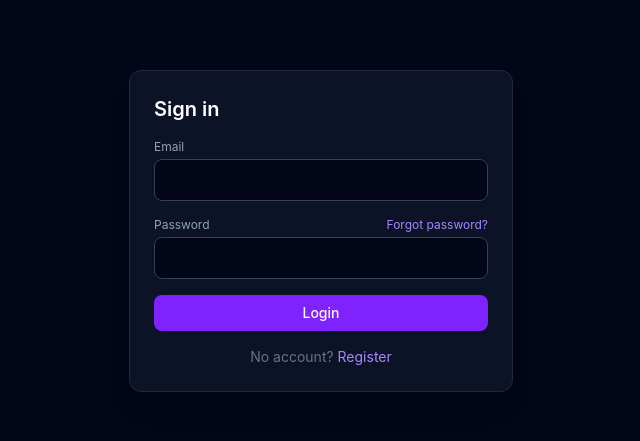
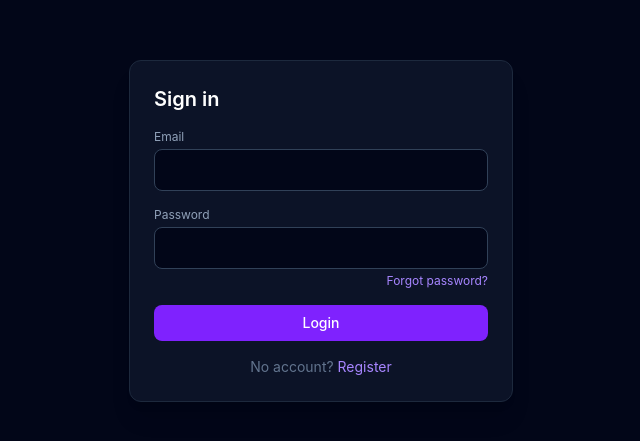
Before and after one commit to Vorpholomey/chat_sib, a React (Vite) app in the folder frontend/: page /login in a window 1280 px wide. Shown: the part 169-610 px from the top of the page, without its empty margins (319-959 px from the left). Built offline with nearby package versions, Linux system fonts and the light colour scheme.

Commit message:
Replace forgot link

```diff
--- a/frontend/src/pages/LoginPage.tsx
+++ b/frontend/src/pages/LoginPage.tsx
@@ -73,8 +73,15 @@ export function LoginPage() {
           />
         </div>
         <div>
-          <div className="mb-1 flex items-center justify-between gap-2">
-            <label className="block text-xs text-slate-400">Password</label>
+          <label className="mb-1 block text-xs text-slate-400">Password</label>
+          <input
+            type="password"
+            required
+            className="w-full rounded-lg border border-slate-700 bg-slate-950 px-3 py-2 text-base"
+            value={password}
+            onChange={(e) => setPassword(e.target.value)}
+          />
+          <div className="mt-1 flex justify-end">
             <button
               type="button"
               className="text-xs text-violet-400 hover:underline"
@@ -86,13 +93,6 @@ export function LoginPage() {
               Forgot password?
             </button>
           </div>
-          <input
-            type="password"
-            required
-            className="w-full rounded-lg border border-slate-700 bg-slate-950 px-3 py-2 text-base"
-            value={password}
-            onChange={(e) => setPassword(e.target.value)}
-          />
         </div>
         <button
           type="submit"
```
Also changed, not shown: 1 other file (tests, documents, lock files or other folders).
